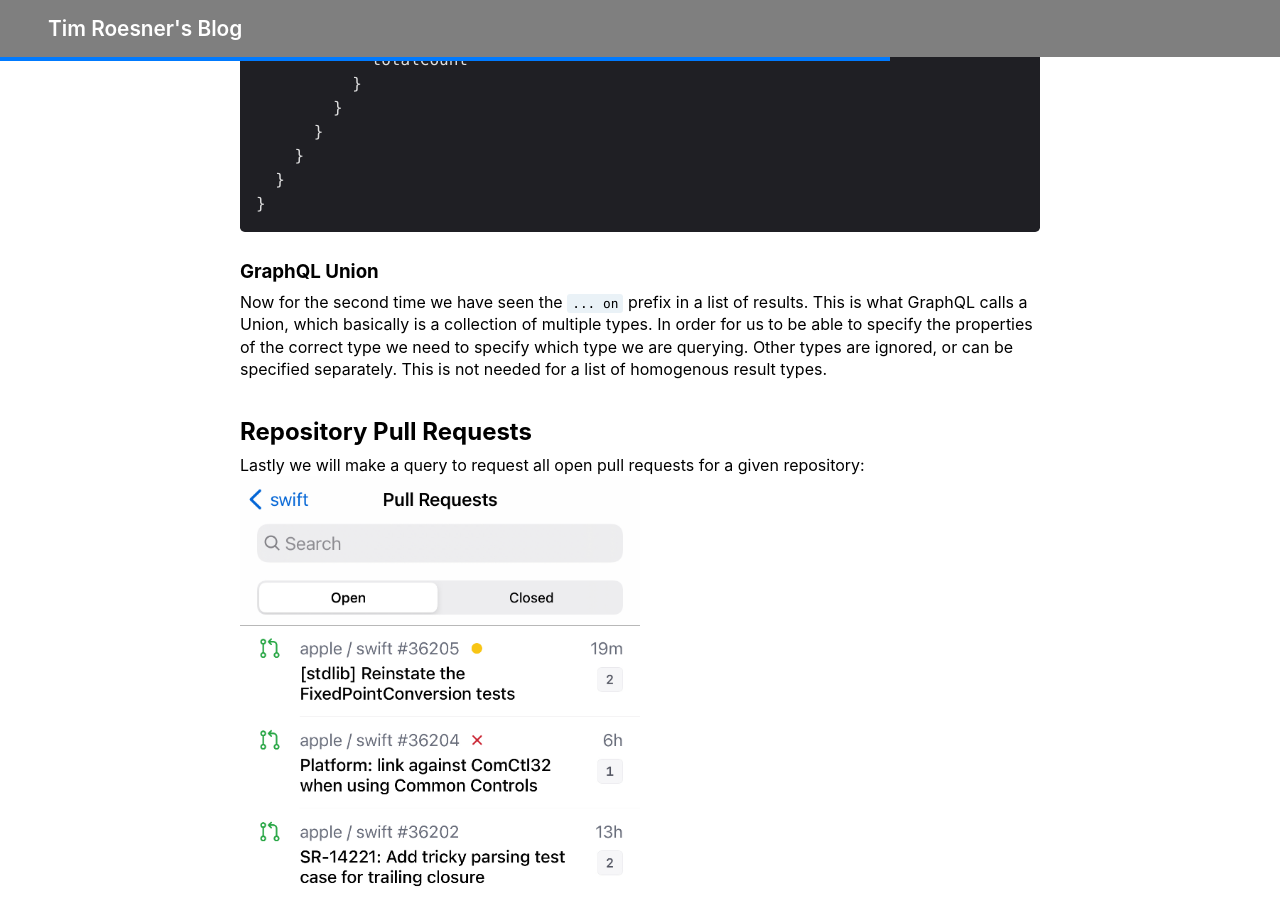
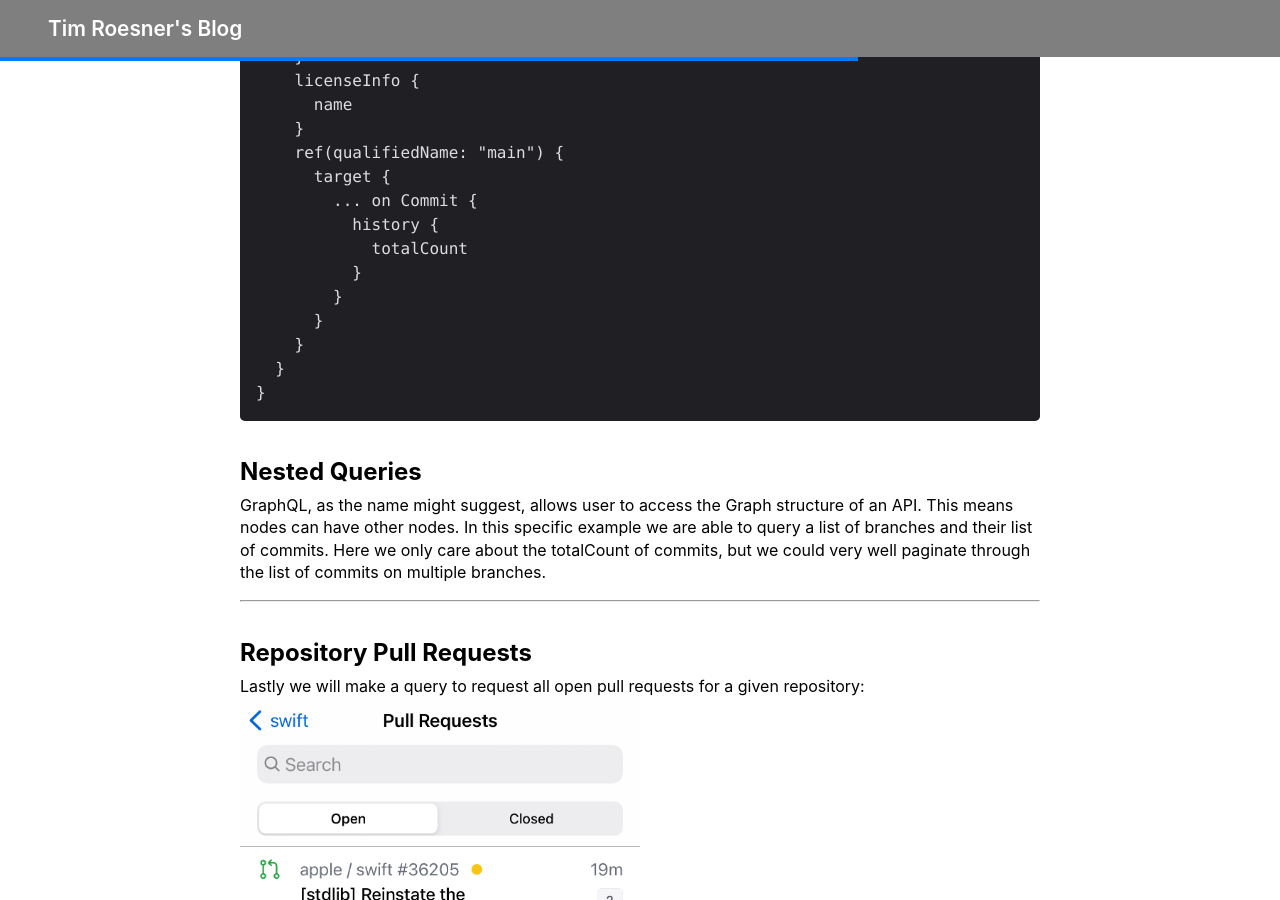
Before and after one commit to timroesner/Blog, a Jekyll site: the page built from _posts/2021-02-28-explore-graphql-with-graphman.md, in a window 1280 px wide and 900 px high, scrolled down 4444 px. Built offline with Jekyll 4.4.1, drawn with Linux system fonts in a browser that asks for light colours; some of the changed text lies outside the part shown.

Commit message:
Formatting updates

````diff
--- a/_posts/2021-02-28-explore-graphql-with-graphman.md
+++ b/_posts/2021-02-28-explore-graphql-with-graphman.md
@@ -40,6 +40,11 @@ query search {
   }
 }
 ```
+
+### GraphQL Union
+In the query above we can see the `... on` prefix in a list of results. This is what GraphQL calls a Union, which basically is a collection of multiple types. In order for us to be able to specify the properties of the correct type we need to specify which type we are querying. Other types are ignored, or can be specified separately. In this example a search can also return users or even commits, but we only care about repositories. This is not needed for a list of homogenous result types.
+
+---
 
 ## Repository Details
 Next we will write a query for the details page of a repository:
@@ -84,8 +89,10 @@ query repository_details {
 }
 ```
 
-### GraphQL Union
-Now for the second time we have seen the `... on` prefix in a list of results. This is what GraphQL calls a Union, which basically is a collection of multiple types. In order for us to be able to specify the properties of the correct type we need to specify which type we are querying. Other types are ignored, or can be specified separately. This is not needed for a list of homogenous result types.
+## Nested Queries
+GraphQL, as the name might suggest, allows user to access the Graph structure of an API. This means nodes can have other nodes. In this specific example we are able to query a list of branches and their list of commits. Here we only care about the totalCount of commits, but we could very well paginate through the list of commits on multiple branches.
+
+---
 
 ## Repository Pull Requests
 Lastly we will make a query to request all open pull requests for a given repository:
@@ -131,6 +138,7 @@ commits(last: 1) {
 ### Variables
 I wanted to draw special attention to the usage of variables in the above query. In the previous two you saw how we can embed query input directly into the query, this time around we made the query more reusable by extracting the variables. You can see the box below the query is where we can specify these in Graphman. The variables are expected to be in standard JSON format.
 
+---
 
 ## Summary
 I hope this was a good overview to show you the flexibility of GraphQL and how you can explore APIs with the help of Graphman. This API type is not limited to only the GitHub API, more and more companies are adopting it. Some publicly available GraphQL APIs include [Yelp](https://www.yelp.com/developers/graphql/guides/intro), [Braintree](https://graphql.braintreepayments.com), [GitLab](https://docs.gitlab.com/ee/api/graphql/), [Shopify](https://shopify.dev/docs/admin-api/graphql/reference), etc.
````
